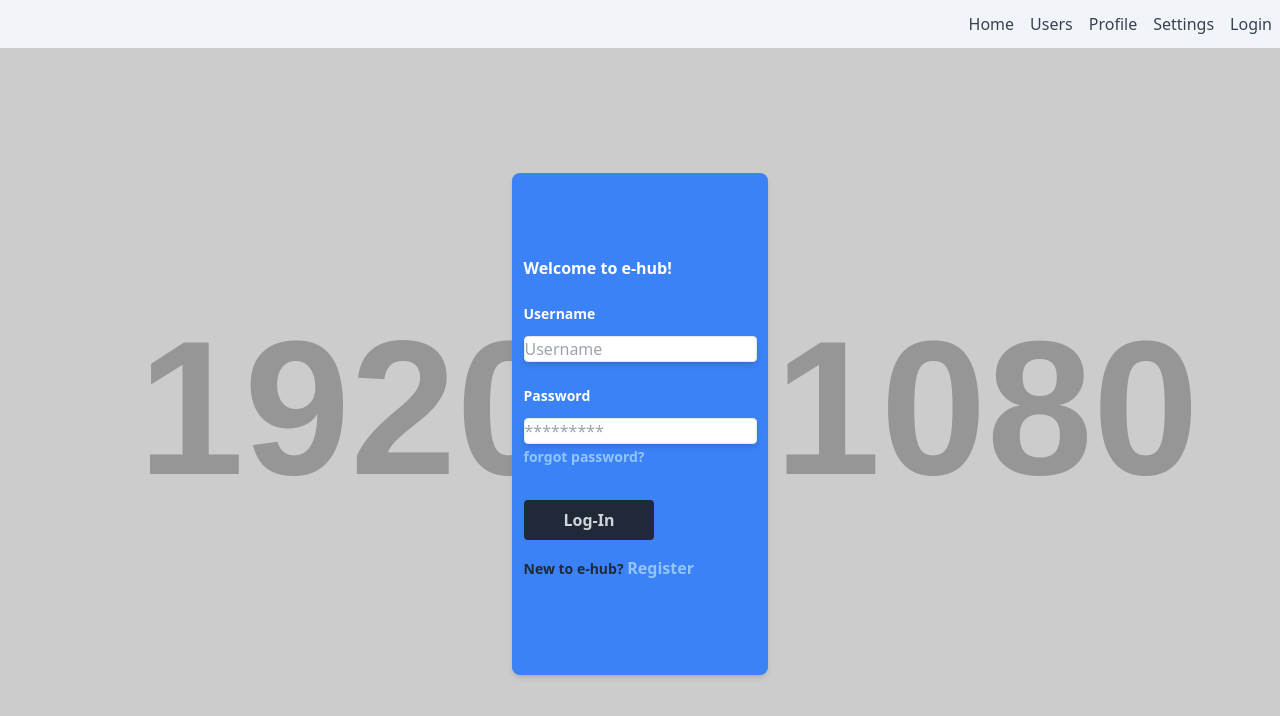
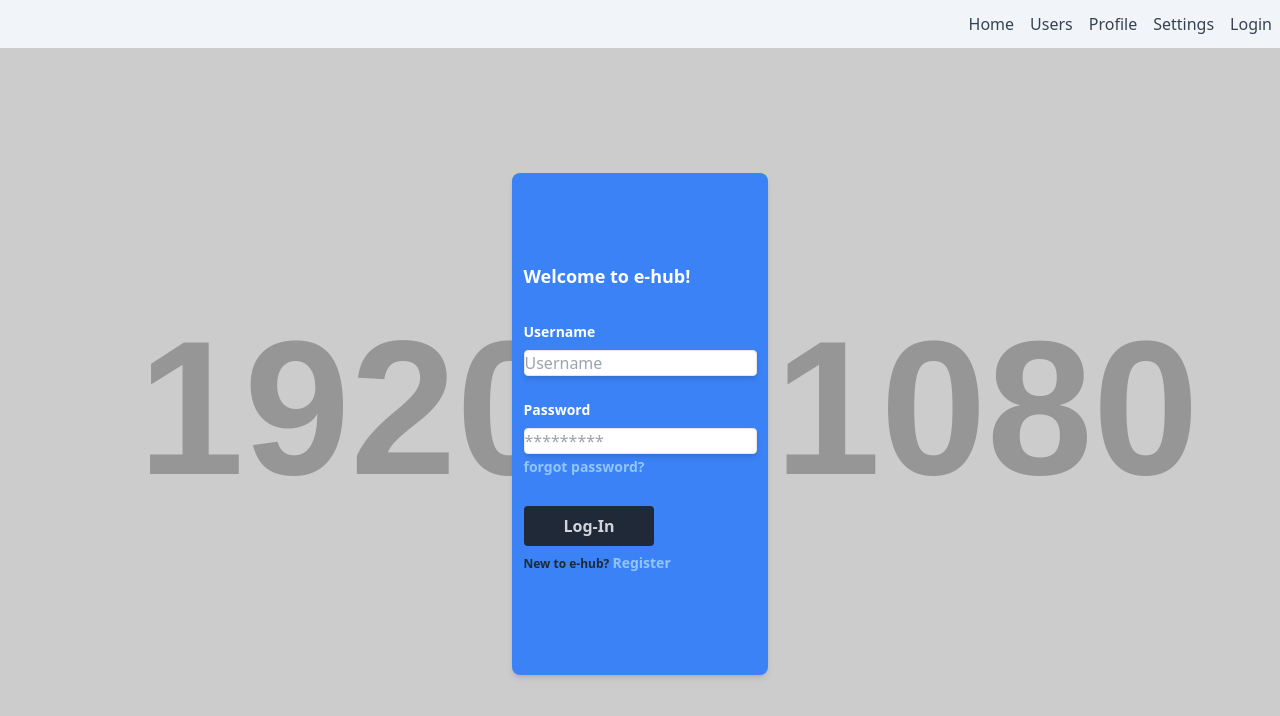
Before and after one commit to Steve-Morales/e-hub, a React (Create React App) app: page /login in a window 1280 px wide. Shown: the top 716 px of the page. Built offline with nearby package versions, Linux system fonts and the light colour scheme.

Commit message:
style updated slightly

```diff
--- a/src/views/Login.jsx
+++ b/src/views/Login.jsx
@@ -11,28 +11,28 @@ export default function Login(){
                 <div className="bg-blue-500 border border-transparent rounded-lg shadow-md w-2/3 sm:w-1/2 md:w-1/3 lg:w-1/4 xl:w-1/5 h-3/5 sm:h-2/3 flex flex-col items-center justify-center">
 
                     <form className="rounded flex flex-col items-start justify-center">
-                        <div className="mb-6">
-                            <text className="text-white font-bold">Welcome to e-hub!</text>
+                        <div className="mb-8">
+                            <text className="text-white font-bold text-lg">Welcome to e-hub!</text>
                         </div>
                         <div className="mb-6">
-                            <label className=" text-white font-bold text-sm block mb-3" for="username">Username</label>
+                            <label className=" text-white font-bold text-sm block mb-2" for="username">Username</label>
                             <input type="text" id="username" placeholder="Username"
                             className="rounded shadow-md border">
                             </input>
                         </div>
-                        <div className="mb-8">
-                            <label className=" text-white font-bold text-sm block mb-3" for="password">Password</label>
+                        <div className="mb-7">
+                            <label className=" text-white font-bold text-sm block mb-2" for="password">Password</label>
                             <input type="text" id="password" placeholder="*********"
                             className="rounded shadow-md border block">
                             </input>
                             <a className="text-sm text-blue-300 font-bold  hover:text-blue-100 transition-colors duration-300" href="/#">forgot password?</a>
                         </div>
-                        <div className="mb-4">
+                        <div className="mb-1">
                             <button className="rounded bg-gray-800 text-gray-300 font-bold hover:bg-gray-500 transition-colors duration-300 px-10 py-2" type="button">Log-In</button>
                         </div>
                         <div className="mb-3">
-                            <text className="text-gray-800 text-sm font-bold">New to e-hub? </text>
-                            <a href="/#" className="text-blue-300 font-bold hover:text-blue-100 transition-colors duration-300">Register</a>
+                            <text className="text-gray-800 text-xs font-bold">New to e-hub? </text>
+                            <a href="/#" className="text-sm text-blue-300 font-bold hover:text-blue-100 transition-colors duration-300">Register</a>
                         </div>
                     </form>
                 </div>
```
